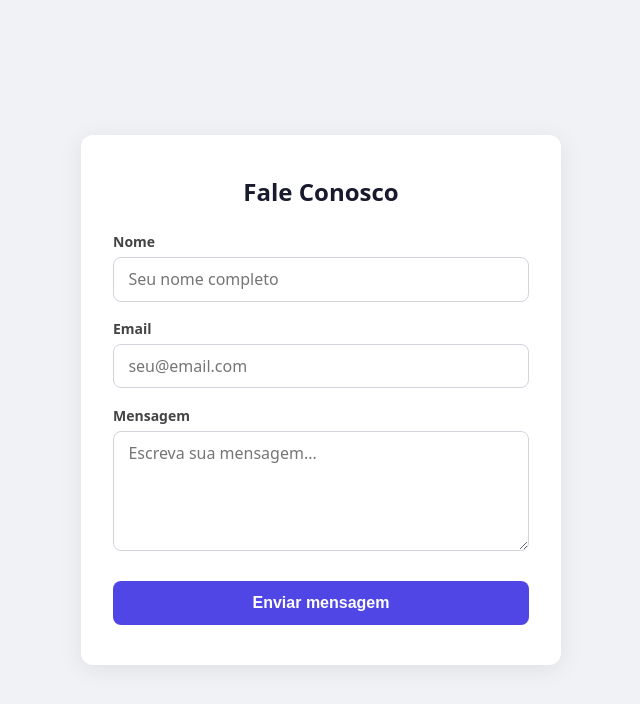
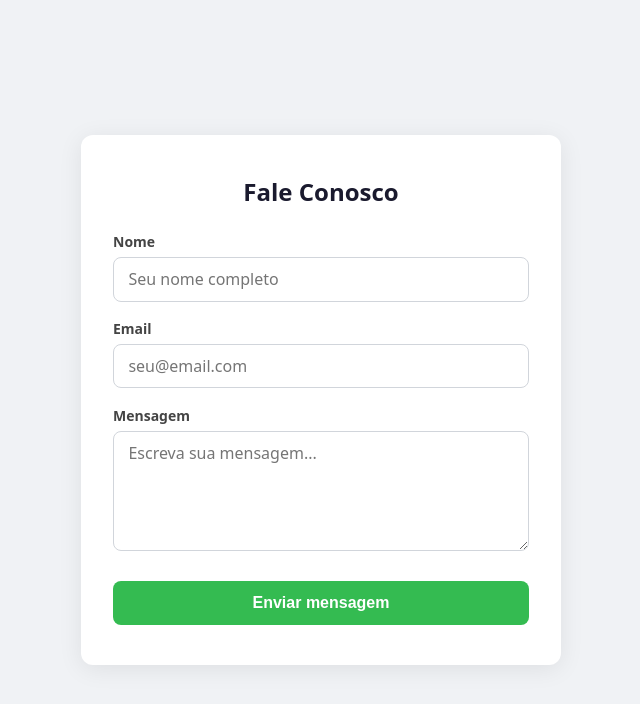
Before and after one commit to AMarthur17/vercel-email-demo, a website: page index.html in a window 1280 px wide. Shown: the whole page, without its empty margins (319-959 px from the left). Drawn offline with Linux system fonts and the light colour scheme.

Commit message:
mudanca cor

```diff
--- a/index.html
+++ b/index.html
@@ -68,7 +68,7 @@
     button {
       width: 100%;
       padding: .8rem;
-      background: #4f46e5;
+      background: #34bb51;
       color: #fff;
       border: none;
       border-radius: 8px;
```
Also changed, not shown: 1 other file.
